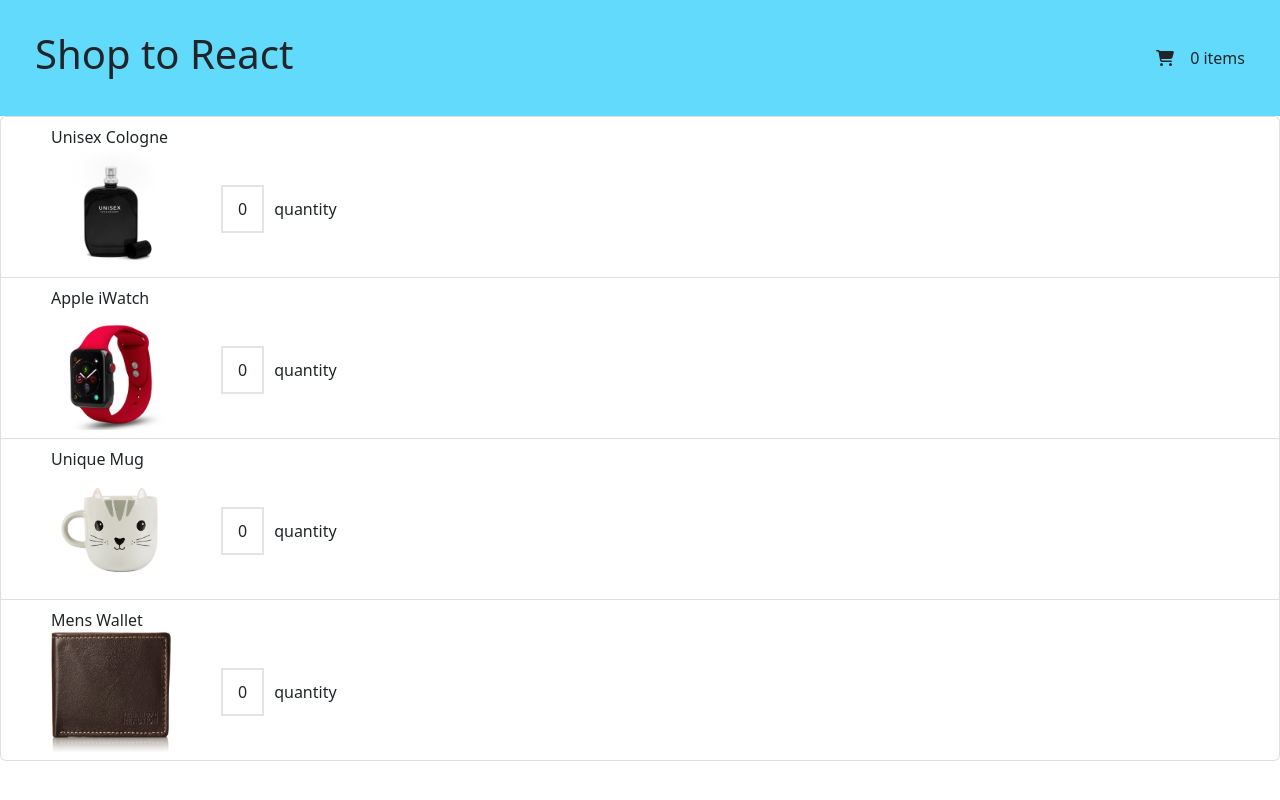
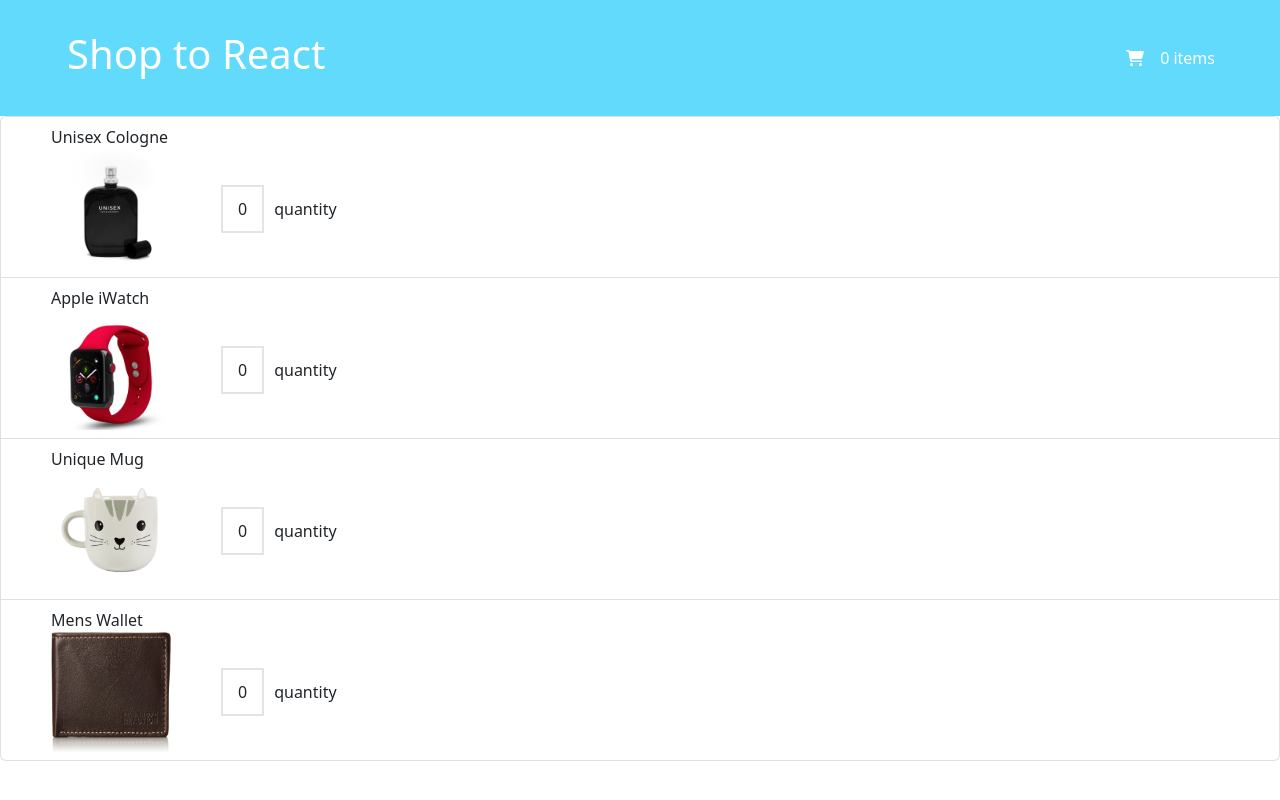
Before and after one commit to sdfergus/m5-w1-d3-lab-assignment, a React (Create React App) app in the folder shopcart/: page / in a window 1280 px wide. Built offline with nearby package versions, Linux system fonts and the light colour scheme.

Commit message:
nav modified and restyled

```diff
--- a/shopcart/src/App.css
+++ b/shopcart/src/App.css
@@ -38,18 +38,29 @@
 }
 
 /* My custom styles */
-.Shop-header {
+.Shop-nav {
   min-height: 10vh;
   background-color: #61dafb;
   padding: 30px 35px;
+  align-items: center;
+}
+
+.Shop-nav ul {
   display: flex;
-  align-items: center;
+  list-style-type: none;
+  margin-bottom: 0;
   justify-content: space-between;
+  align-items: inherit;
+}
+
+.Shop-nav ul li {
+  color: white;
 }
 
 .Cart-section {
   display: flex;
   align-items: center;
+  padding-right: 30px;
 }
 
 .Item-name {
--- a/shopcart/src/App.js
+++ b/shopcart/src/App.js
@@ -17,13 +17,19 @@ class App extends Component {
   render() {
     return (
       <div>
-        <header className='Shop-header'>
-          <h1>Shop to React</h1>
-          <span className='Cart-section'>
-            <FontAwesomeIcon icon={faShoppingCart} className='mx-3' />
-            0 items
-          </span>
-        </header>
+        <nav className='Shop-nav'>
+          <ul>
+            <li>
+              <h1>Shop to React</h1>
+            </li>
+            <li>
+              <span className='Cart-section'>
+                <FontAwesomeIcon icon={faShoppingCart} className='mx-3' />
+                0 items
+              </span>
+            </li>
+          </ul>
+        </nav>
         <main>
           <Items productItems={this.state.productsData}></Items>
         </main>
```
